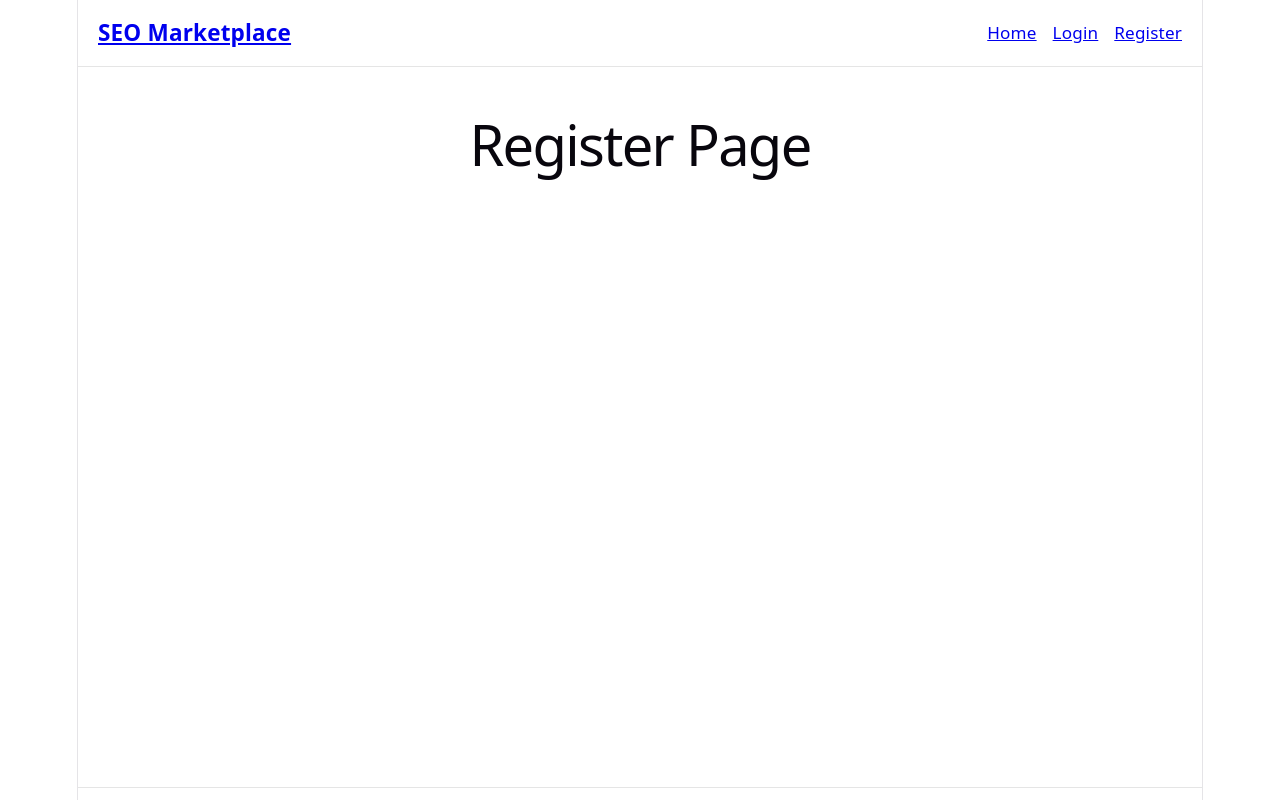
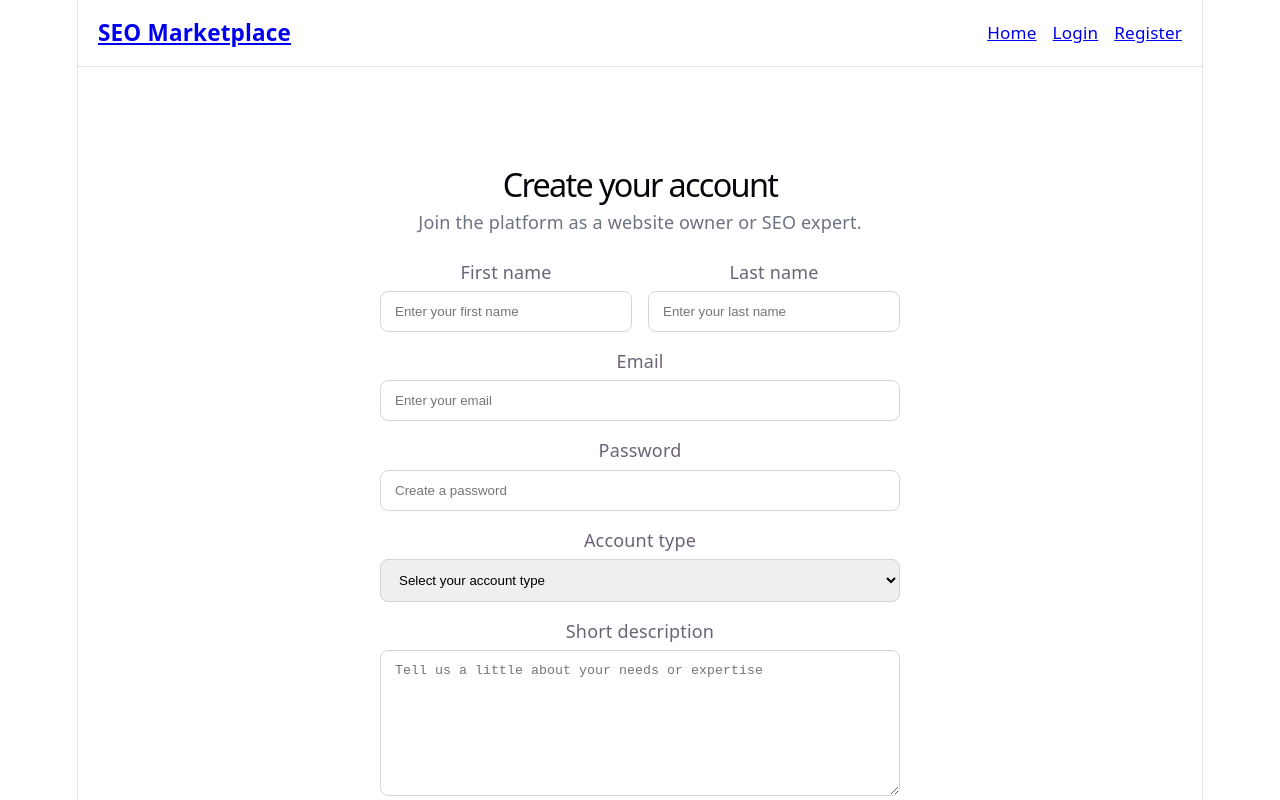
Before and after one commit to levanBatmanishvili/seo-marketplace-platform, a React app in the folder frontend/: page /register in a window 1280 px wide. Shown: the top 800 px of the page. Built offline with nearby package versions, Linux system fonts and the light colour scheme; the HTML template or start-up script is replaced by a standard one.

Commit message:
feat: create register page UI

```diff
--- a/frontend/src/pages/RegisterPage.jsx
+++ b/frontend/src/pages/RegisterPage.jsx
@@ -1,3 +1,107 @@
+import { Link } from "react-router-dom";
+import "../styles/register.css";
+
 export default function RegisterPage() {
-    return <h1>Register Page</h1>;
-  }
+  return (
+    <section className="register-page">
+      <h1 className="register-page__title">Create your account</h1>
+      <p className="register-page__text">
+        Join the platform as a website owner or SEO expert.
+      </p>
+
+      <form className="register-form">
+        <div className="register-form__row">
+          <div className="register-form__group">
+            <label htmlFor="firstName" className="register-form__label">
+              First name
+            </label>
+            <input
+              id="firstName"
+              type="text"
+              name="firstName"
+              className="register-form__input"
+              placeholder="Enter your first name"
+            />
+          </div>
+
+          <div className="register-form__group">
+            <label htmlFor="lastName" className="register-form__label">
+              Last name
+            </label>
+            <input
+              id="lastName"
+              type="text"
+              name="lastName"
+              className="register-form__input"
+              placeholder="Enter your last name"
+            />
+          </div>
+        </div>
+
+        <div className="register-form__group">
+          <label htmlFor="email" className="register-form__label">
+            Email
+          </label>
+          <input
+            id="email"
+            type="email"
+            name="email"
+            className="register-form__input"
+            placeholder="Enter your email"
+          />
+        </div>
+
+        <div className="register-form__group">
+          <label htmlFor="password" className="register-form__label">
+            Password
+          </label>
+          <input
+            id="password"
+            type="password"
+            name="password"
+            className="register-form__input"
+            placeholder="Create a password"
+          />
+        </div>
+
+        <div className="register-form__group">
+          <label htmlFor="role" className="register-form__label">
+            Account type
+          </label>
+          <select
+            id="role"
+            name="role"
+            className="register-form__select"
+            defaultValue=""
+          >
+            <option value="" disabled>
+              Select your account type
+            </option>
+            <option value="client">Website owner</option>
+            <option value="expert">SEO expert</option>
+          </select>
+        </div>
+
+        <div className="register-form__group">
+          <label htmlFor="bio" className="register-form__label">
+            Short description
+          </label>
+          <textarea
+            id="bio"
+            name="bio"
+            className="register-form__textarea"
+            placeholder="Tell us a little about your needs or expertise"
+          />
+        </div>
+
+        <button type="submit" className="register-form__button">
+          Create Account
+        </button>
+      </form>
+
+      <p className="register-page__footer">
+        Already have an account? <Link to="/login">Sign in</Link>
+      </p>
+    </section>
+  );
+}
--- /dev/null
+++ b/frontend/src/styles/register.css
@@ -0,0 +1,82 @@
+.register-page {
+    max-width: 520px;
+    margin: 0 auto;
+    padding: 40px 0;
+  }
+
+  .register-page__title {
+    font-size: 1.8rem;
+    margin-bottom: 12px;
+    text-align: center;
+  }
+
+  .register-page__text {
+    margin-bottom: 24px;
+    text-align: center;
+    color: #6b7280;
+  }
+
+  .register-form {
+    display: flex;
+    flex-direction: column;
+    gap: 16px;
+  }
+
+  .register-form__row {
+    display: flex;
+    flex-direction: column;
+    gap: 16px;
+  }
+
+  .register-form__group {
+    display: flex;
+    flex-direction: column;
+    gap: 6px;
+  }
+
+  .register-form__label {
+    font-weight: 500;
+  }
+
+  .register-form__input,
+  .register-form__select,
+  .register-form__textarea {
+    padding: 12px 14px;
+    border: 1px solid #d1d5db;
+    border-radius: 8px;
+  }
+
+  .register-form__textarea {
+    min-height: 120px;
+    resize: vertical;
+  }
+
+  .register-form__button {
+    border: none;
+    border-radius: 8px;
+    padding: 12px 16px;
+    background-color: #2563eb;
+    color: #ffffff;
+    font-weight: 600;
+    cursor: pointer;
+  }
+
+  .register-form__button:hover {
+    opacity: 0.92;
+  }
+
+  .register-page__footer {
+    margin-top: 20px;
+    text-align: center;
+    color: #6b7280;
+  }
+
+  @media (min-width: 768px) {
+    .register-form__row {
+      flex-direction: row;
+    }
+
+    .register-form__row .register-form__group {
+      flex: 1;
+    }
+  }
```
